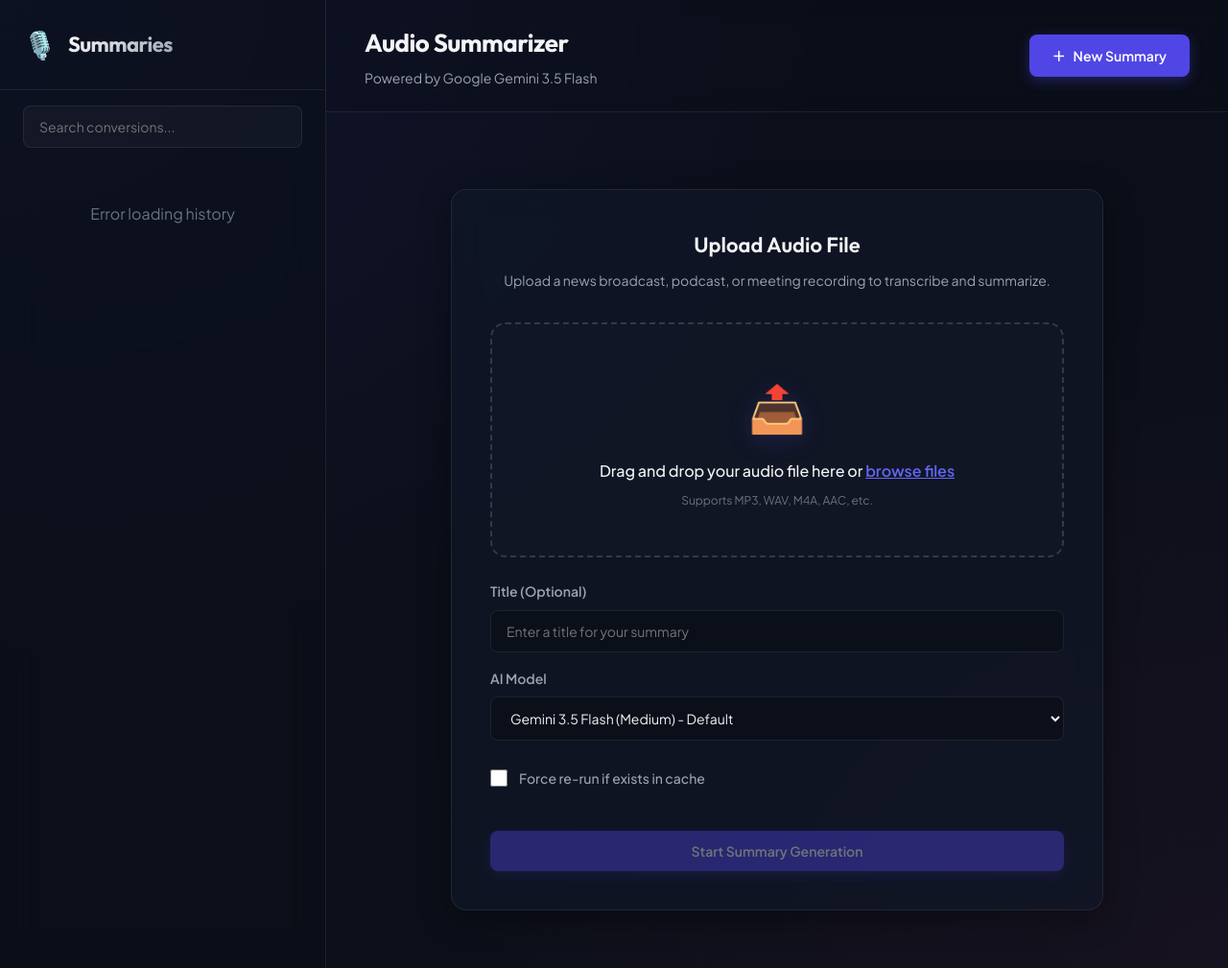
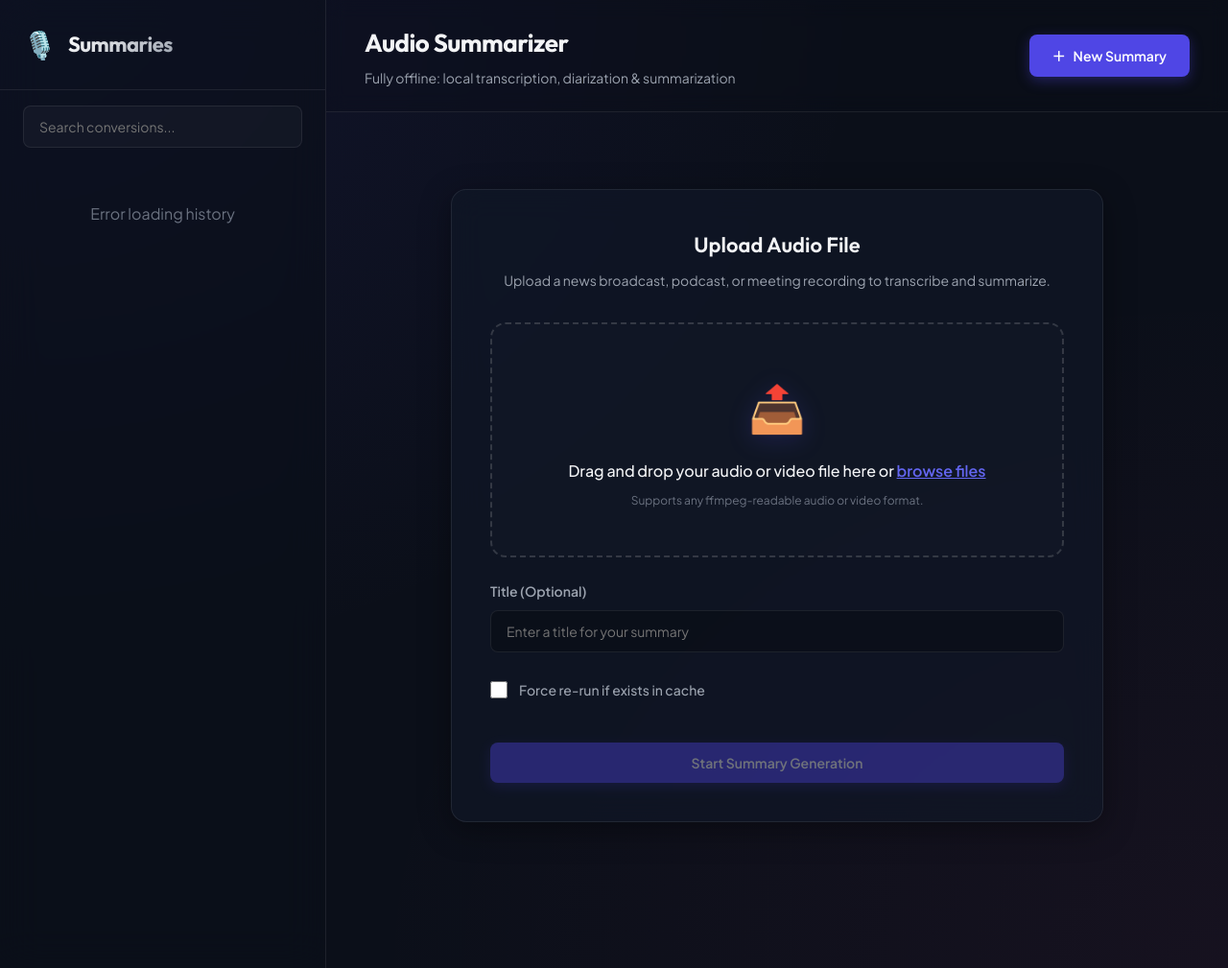
Before and after one commit to omarnaman/audio_summary, a Flask app: page / in a window 1280 px wide. Shown: the whole page at 96% size. Run offline with Flask 3, Linux system fonts and the light colour scheme; data that the repository does not hold is empty; parts of the project's set-up code (start-up, migrations or seed data) failed here and were passed over; some libraries are stand-ins or nearby versions.

Commit message:
Update frontend for transcript view and offline pipeline
Adds a Summary/Transcript tab toggle now that transcripts are a
first-class output, removes the per-request Gemini model dropdown
(the AI endpoint is now fixed server-side config), updates stats
field mapping and processing-status copy to match the new pipeline
stages, and fixes a pre-existing bug where a fresh conversion's
response was missing the hash field the delete button relies on.

Co-Authored-By: Claude Sonnet 5 <noreply@anthropic.com>

```diff
--- a/static/app.js
+++ b/static/app.js
@@ -13,7 +13,6 @@ document.addEventListener("DOMContentLoaded", () => {
     const removeFileBtn = document.getElementById("remove-file-btn");
 
     const uploadForm = document.getElementById("upload-form");
-    const modelSelect = document.getElementById("model-select");
     const submitBtn = document.getElementById("submit-btn");
     const processingStatus = document.getElementById("processing-status");
 
@@ -24,6 +23,9 @@ document.addEventListener("DOMContentLoaded", () => {
     const summaryTitle = document.getElementById("summary-title");
     const summaryDate = document.getElementById("summary-date");
     const summaryBody = document.getElementById("summary-body");
+    const transcriptBody = document.getElementById("transcript-body");
+    const tabSummaryBtn = document.getElementById("tab-summary-btn");
+    const tabTranscriptBtn = document.getElementById("tab-transcript-btn");
     const reusedBadge = document.getElementById("reused-badge");
 
     const statTime = document.getElementById("stat-time");
@@ -110,16 +112,28 @@ document.addEventListener("DOMContentLoaded", () => {
             if (!response.ok) throw new Error("Failed to fetch summary file");
 
             const data = await response.json();
-            displaySummary(item, data.content);
+            displaySummary(item, data.content, data.transcript);
         } catch (error) {
             console.error(error);
             showToast("Failed to load summary content");
         }
     }
 
+    // Switch between the Summary and Transcript tabs
+    function showTab(tab) {
+        const showSummary = tab === "summary";
+        summaryBody.classList.toggle("hidden", !showSummary);
+        transcriptBody.classList.toggle("hidden", showSummary);
+        tabSummaryBtn.classList.toggle("active", showSummary);
+        tabTranscriptBtn.classList.toggle("active", !showSummary);
+    }
+
+    tabSummaryBtn.addEventListener("click", () => showTab("summary"));
+    tabTranscriptBtn.addEventListener("click", () => showTab("transcript"));
+
     // Render summary UI
-    function displaySummary(item, content) {
-        currentSummary = { ...item, content };
+    function displaySummary(item, content, transcript) {
+        currentSummary = { ...item, content, transcript };
 
         summaryTitle.textContent = item.title;
         summaryDate.textContent = item.date;
@@ -140,13 +154,15 @@ document.addEventListener("DOMContentLoaded", () => {
 
         // Render markdown body
         summaryBody.innerHTML = marked.parse(cleanContent);
+        transcriptBody.textContent = transcript || "No transcript available.";
+        showTab("summary");
 
         // Render stats
         if (item.stats) {
-            statTime.textContent = `${item.stats.conversion_time}s`;
-            statPromptTokens.textContent = item.stats.prompt_tokens.toLocaleString();
-            statOutputTokens.textContent = item.stats.output_tokens.toLocaleString();
-            statTotalTokens.textContent = item.stats.total_tokens.toLocaleString();
+            statTime.textContent = item.stats.total_seconds != null ? `${item.stats.total_seconds}s` : "-";
+            statPromptTokens.textContent = (item.stats.prompt_tokens ?? 0).toLocaleString();
+            statOutputTokens.textContent = (item.stats.completion_tokens ?? 0).toLocaleString();
+            statTotalTokens.textContent = (item.stats.total_tokens ?? 0).toLocaleString();
         } else {
             statTime.textContent = "-";
             statPromptTokens.textContent = "-";
@@ -228,7 +244,6 @@ document.addEventListener("DOMContentLoaded", () => {
         const file = audioInput.files[0];
         const formData = new FormData();
         formData.append("audio", file);
-        formData.append("model", modelSelect.value);
 
         const userTitle = document.getElementById("title-input").value.trim();
         if (userTitle) {
@@ -243,12 +258,12 @@ document.addEventListener("DOMContentLoaded", () => {
         // Update UI state to processing
         uploadCard.classList.add("hidden");
         processingCard.classList.remove("hidden");
-        processingStatus.textContent = "Uploading to Gemini API...";
+        processingStatus.textContent = "Converting and transcribing audio...";
 
         // Simulate status update
         setTimeout(() => {
             if (!uploadCard.classList.contains("hidden")) return;
-            processingStatus.textContent = "Processing audio with Gemini...";
+            processingStatus.textContent = "Diarizing speakers and summarizing...";
         }, 4000);
 
         try {
@@ -268,7 +283,7 @@ document.addEventListener("DOMContentLoaded", () => {
             await loadHistory();
 
             // Render the summary details
-            displaySummary(result, result.content);
+            displaySummary(result, result.content, result.transcript);
             showToast(result.reused ? "Loaded existing summary from cache!" : "Summary generated successfully!");
         } catch (error) {
             console.error(error);
--- a/templates/index.html
+++ b/templates/index.html
@@ -3,7 +3,7 @@
 <head>
     <meta charset="UTF-8">
     <meta name="viewport" content="width=device-width, initial-scale=1.0">
-    <title>Gemini Audio Summarizer</title>
+    <title>Audio Summarizer</title>
     <!-- Fonts -->
     <link rel="preconnect" href="https://fonts.googleapis.com">
     <link rel="preconnect" href="https://fonts.gstatic.com" crossorigin>
@@ -40,7 +40,7 @@
             <header class="top-bar">
                 <div class="header-info">
                     <h1>Audio Summarizer</h1>
-                    <p>Powered by Google Gemini 3.5 Flash</p>
+                    <p>Fully offline: local transcription, diarization &amp; summarization</p>
                 </div>
                 <div class="actions">
                     <button id="new-btn" class="btn btn-primary">
@@ -61,11 +61,11 @@
 
                         <form id="upload-form" class="upload-form">
                             <div class="drag-zone" id="drag-zone">
-                                <input type="file" id="audio-input" accept="audio/*" class="file-input">
+                                <input type="file" id="audio-input" accept="audio/*,video/*" class="file-input">
                                 <div class="drag-zone-content">
                                     <span class="upload-large-icon">📤</span>
-                                    <p class="drag-text">Drag and drop your audio file here or <span class="browse-link">browse files</span></p>
-                                    <p class="file-types-info">Supports MP3, WAV, M4A, AAC, etc.</p>
+                                    <p class="drag-text">Drag and drop your audio or video file here or <span class="browse-link">browse files</span></p>
+                                    <p class="file-types-info">Supports any ffmpeg-readable audio or video format.</p>
                                 </div>
                                 <div class="file-selected-content hidden" id="file-selected-content">
                                     <span class="audio-file-icon">🎵</span>
@@ -78,14 +78,6 @@
                                 <div class="setting-item">
                                     <label for="title-input">Title (Optional)</label>
                                     <input type="text" id="title-input" name="title" class="text-input" placeholder="Enter a title for your summary">
-                                </div>
-                                <div class="setting-item">
-                                    <label for="model-select">AI Model</label>
-                                    <select id="model-select" name="model" class="select-input">
-                                        <option value="gemini-3.5-flash" selected>Gemini 3.5 Flash (Medium) - Default</option>
-                                        <option value="gemini-2.0-flash">Gemini 2.0 Flash</option>
-                                        <option value="gemini-2.0-pro-exp-02-05">Gemini 2.0 Pro (Experimental)</option>
-                                    </select>
                                 </div>
                                 <div class="setting-item">
                                     <div class="checkbox-wrapper">
@@ -104,8 +96,8 @@
                     <!-- Processing State overlay/card -->
                     <div class="glass-card processing-card hidden" id="processing-card">
                         <div class="spinner"></div>
-                        <h3 id="processing-status">Uploading to Gemini...</h3>
-                        <p>This may take up to a minute depending on the file size.</p>
+                        <h3 id="processing-status">Converting and transcribing audio...</h3>
+                        <p>This may take a while depending on the file size and hardware.</p>
                         <div class="progress-container">
                             <div class="progress-bar" id="progress-bar"></div>
                         </div>
@@ -125,8 +117,16 @@
                                 <h2 id="summary-title">Summary Title</h2>
                             </div>
 
+                            <div class="view-tabs">
+                                <button type="button" class="view-tab-btn active" id="tab-summary-btn">Summary</button>
+                                <button type="button" class="view-tab-btn" id="tab-transcript-btn">Transcript</button>
+                            </div>
+
                             <div class="markdown-body" id="summary-body">
                                 <!-- Summary markdown content rendered here -->
+                            </div>
+                            <div class="transcript-body hidden" id="transcript-body">
+                                <!-- Diarized transcript text rendered here -->
                             </div>
                         </div>
 
@@ -136,7 +136,7 @@
                                 <h3>API Usage & Performance</h3>
                                 <div class="stat-list">
                                     <div class="stat-item">
-                                        <span class="stat-label">Conversion Time</span>
+                                        <span class="stat-label">Total Time</span>
                                         <span class="stat-val" id="stat-time">0.00s</span>
                                     </div>
                                     <div class="stat-item">
@@ -144,7 +144,7 @@
                                         <span class="stat-val" id="stat-prompt-tokens">0</span>
                                     </div>
                                     <div class="stat-item">
-                                        <span class="stat-label">Output Tokens</span>
+                                        <span class="stat-label">Completion Tokens</span>
                                         <span class="stat-val" id="stat-output-tokens">0</span>
                                     </div>
                                     <div class="stat-divider"></div>
```
Also changed, not shown: static/style.css (+38 -0 lines).
